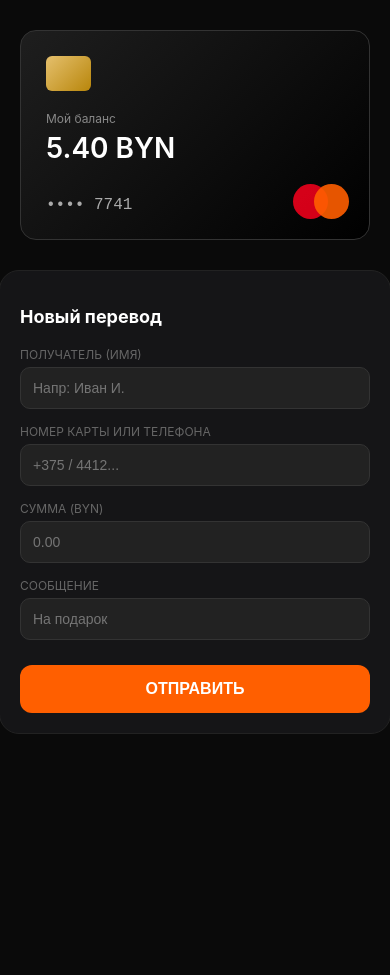
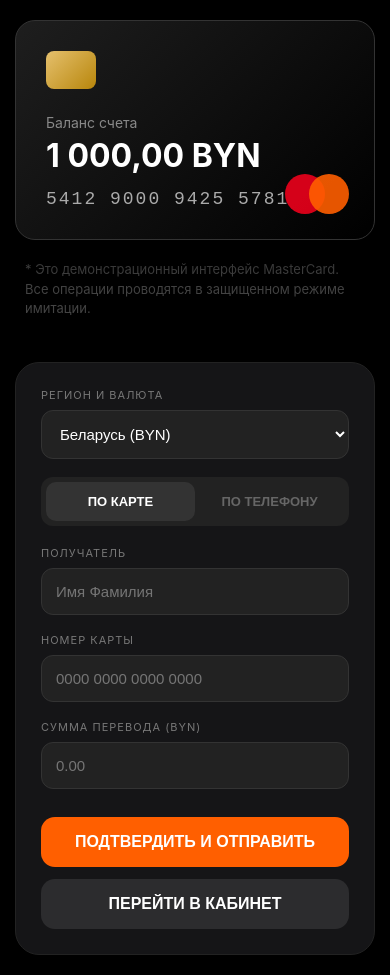
Before and after one commit to htimurd/mastercard, a plain HTML site: page index.html in a window 390 px wide. Before the commit the page ends 844 px from the top, so only its background shows below. Drawn offline with Linux system fonts and the light colour scheme.

Commit message:
Update index.html

```diff
--- a/index.html
+++ b/index.html
@@ -3,170 +3,203 @@
 <head>
     <meta charset="UTF-8">
     <meta name="viewport" content="width=device-width, initial-scale=1.0, maximum-scale=1.0, user-scalable=no">
-    <title>MasterCard Banking</title>
+    <title>MasterCard Banking Pro</title>
     <style>
-        body {
-            background-color: #0a0a0a;
-            color: white;
-            font-family: -apple-system, sans-serif;
-            margin: 0;
-            padding-bottom: 50px;
-            display: flex;
-            flex-direction: column;
-            align-items: center;
+        :root { --primary: #ff5f00; --bg: #000; --card-bg: #151517; --input-bg: #222; }
+        body { background-color: var(--bg); color: white; font-family: -apple-system, BlinkMacSystemFont, sans-serif; margin: 0; padding: 0; }
+
+        /* Главный контейнер адаптивный */
+        .app-wrapper {
+            display: flex; flex-wrap: wrap; justify-content: center; gap: 30px;
+            padding: 40px 20px; max-width: 1000px; margin: 0 auto;
         }
 
-        /* Зона вызова админки */
-        #secret-trigger { width: 60px; height: 60px; position: absolute; top: 0; left: 0; z-index: 1000; }
+        #secret-trigger { width: 50px; height: 50px; position: absolute; top: 0; left: 0; z-index: 1000; }
 
-        /* Карта */
+        /* Левая колонка (Карта) */
+        .left-col { flex: 1; min-width: 320px; max-width: 400px; }
+
         .card {
-            width: 90%; max-width: 350px; height: 210px;
-            background: linear-gradient(135deg, #1e1e1e 0%, #000000 100%);
-            border-radius: 16px; padding: 25px; box-sizing: border-box;
-            position: relative; margin-top: 30px; border: 1px solid #333;
+            width: 100%; height: 220px; background: linear-gradient(135deg, #1e1e1e 0%, #000000 100%);
+            border-radius: 20px; padding: 30px; box-sizing: border-box; position: relative;
+            border: 1px solid #333; box-shadow: 0 15px 40px rgba(0,0,0,0.6);
         }
-        .chip { width: 45px; height: 35px; background: linear-gradient(135deg, #e5c06d, #b8860b); border-radius: 6px; margin-bottom: 20px; }
-        .balance-amount { font-size: 28px; font-weight: 600; margin-top: 5px; }
-        .card-number { position: absolute; bottom: 25px; left: 25px; font-family: monospace; font-size: 16px; color: #aaa; }
-        .mc-logo { position: absolute; bottom: 20px; right: 20px; display: flex; }
-        .circle { width: 35px; height: 35px; border-radius: 50%; }
-        .red { background: #eb001b; margin-right: -14px; opacity: 0.9; }
+        .chip { width: 50px; height: 38px; background: linear-gradient(135deg, #e5c06d, #b8860b); border-radius: 8px; margin-bottom: 25px; }
+        .balance-amount { font-size: 32px; font-weight: 700; margin-top: 5px; }
+        .card-number { position: absolute; bottom: 30px; left: 30px; font-family: monospace; font-size: 18px; color: #aaa; letter-spacing: 2px; }
+        .mc-logo { position: absolute; bottom: 25px; right: 25px; display: flex; }
+        .circle { width: 40px; height: 40px; border-radius: 50%; }
+        .red { background: #eb001b; margin-right: -16px; opacity: 0.9; }
         .orange { background: #ff5f00; opacity: 0.9; }
 
-        /* Секция переводов */
-        .transfer-section {
-            width: 90%; max-width: 350px; margin-top: 30px;
-            background: #151517; padding: 20px; border-radius: 20px; border: 1px solid #222;
+        /* Правая колонка (Форма) */
+        .right-col { flex: 1.2; min-width: 320px; max-width: 500px; }
+        .section { background: var(--card-bg); padding: 25px; border-radius: 24px; border: 1px solid #222; }
+
+        .type-selector { display: flex; background: var(--input-bg); border-radius: 12px; margin-bottom: 20px; padding: 5px; }
+        .type-btn { flex: 1; padding: 12px; border: none; background: none; color: #666; font-size: 13px; cursor: pointer; border-radius: 10px; transition: 0.3s; font-weight: 600; }
+        .type-btn.active { background: #333; color: white; }
+
+        .input-group { margin-bottom: 18px; }
+        label { display: block; font-size: 11px; color: #777; margin-bottom: 8px; text-transform: uppercase; letter-spacing: 1px; }
+        .transfer-input, .transfer-select { width: 100%; background: var(--input-bg); border: 1px solid #333; border-radius: 12px; padding: 14px; color: white; box-sizing: border-box; font-size: 15px; outline: none; transition: 0.2s; }
+        .transfer-input:focus { border-color: var(--primary); }
+
+        .btn-send { width: 100%; padding: 16px; background: var(--primary); border: none; border-radius: 14px; color: white; font-weight: bold; font-size: 16px; cursor: pointer; margin-top: 10px; transition: 0.3s; }
+        .btn-send:hover { opacity: 0.9; transform: translateY(-1px); }
+        .btn-secondary { background: #2c2c2e; margin-top: 12px; }
+
+        /* Модалки */
+        .overlay { position: fixed; top: 0; left: 0; width: 100%; height: 100%; background: rgba(0,0,0,0.85); backdrop-filter: blur(10px); display: none; justify-content: center; align-items: center; z-index: 2000; }
+        .modal { background: #1c1c1e; width: 90%; max-width: 350px; padding: 30px; border-radius: 28px; text-align: center; border: 1px solid #333; }
+        .loader { border: 4px solid #333; border-top: 4px solid var(--primary); border-radius: 50%; width: 45px; height: 45px; animation: spin 1s linear infinite; margin: 0 auto 20px; }
+        @keyframes spin { 0% { transform: rotate(0deg); } 100% { transform: rotate(360deg); } }
+
+        /* Адаптация под мобилки */
+        @media (max-width: 768px) {
+            .app-wrapper { padding: 20px 15px; flex-direction: column; align-items: center; }
+            .left-col, .right-col { max-width: 100%; width: 100%; }
         }
-        h2 { font-size: 18px; margin-bottom: 20px; color: #fff; }
-
-        .input-group { margin-bottom: 15px; }
-        label { display: block; font-size: 12px; color: #666; margin-bottom: 5px; }
-        .transfer-input {
-            width: 100%; background: #222; border: 1px solid #333; border-radius: 10px;
-            padding: 12px; color: white; box-sizing: border-box; font-size: 14px;
-        }
-
-        .btn-send {
-            width: 100%; padding: 15px; background: #ff5f00; border: none;
-            border-radius: 12px; color: white; font-weight: bold; font-size: 16px; cursor: pointer;
-            margin-top: 10px; transition: 0.3s;
-        }
-
-        /* Модальные окна (Админка и Процесс) */
-        .overlay {
-            position: fixed; top: 0; left: 0; width: 100%; height: 100%;
-            background: rgba(0,0,0,0.85); backdrop-filter: blur(8px);
-            display: none; justify-content: center; align-items: center; z-index: 2000;
-        }
-        .modal {
-            background: #1c1c1e; width: 85%; max-width: 320px; padding: 25px;
-            border-radius: 24px; text-align: center; border: 1px solid #333;
-        }
-        .close { position: absolute; top: 15px; right: 15px; font-size: 24px; color: #555; }
-
-        /* Анимация загрузки */
-        .loader {
-            border: 4px solid #333; border-top: 4px solid #ff5f00;
-            border-radius: 50%; width: 40px; height: 40px; animation: spin 1s linear infinite;
-            margin: 0 auto 20px;
-        }
-        @keyframes spin { 0% { transform: rotate(0deg); } 100% { transform: rotate(360deg); } }
-        @keyframes fadeIn { from { opacity: 0; } to { opacity: 1; } }
     </style>
 </head>
 <body>
 
     <div id="secret-trigger" onclick="handleAdmin()"></div>
 
-    <!-- Карта -->
+    <div class="app-wrapper">
+        <!-- КАРТА СЛЕВА -->
+        <div class="left-col">
             <div class="card">
                 <div class="chip"></div>
-        <div style="font-size: 12px; color: #888;">Мой баланс</div>
-        <div class="balance-amount" id="mainBal">5.40 BYN</div>
-        <div class="card-number" id="mainNum">•••• 7741</div>
+                <div style="font-size: 14px; color: #888;">Баланс счета</div>
+                <div class="balance-amount" id="mainBal">0.00 BYN</div>
+                <div class="card-number" id="mainNum">5412 0000 0000 0000</div>
                 <div class="mc-logo"><div class="circle red"></div><div class="circle orange"></div></div>
             </div>
 
-    <!-- Форма перевода -->
-    <div class="transfer-section">
-        <h2>Новый перевод</h2>
+            <div style="margin-top: 20px; padding: 0 10px;">
+                <p style="color: #444; font-size: 13px; line-height: 1.5;">* Это демонстрационный интерфейс MasterCard. Все операции проводятся в защищенном режиме имитации.</p>
+            </div>
+        </div>
+
+        <!-- ФОРМА СПРАВА -->
+        <div class="right-col">
+            <div class="section">
                 <div class="input-group">
-            <label>ПОЛУЧАТЕЛЬ (ИМЯ)</label>
-            <input type="text" class="transfer-input" id="tName" placeholder="Напр: Иван И.">
+                    <label>Регион и Валюта</label>
+                    <select class="transfer-select" id="appCurrency" onchange="changeCurrency(this.value)">
+                        <option value="BYN">Беларусь (BYN)</option>
+                        <option value="RUB">Россия (RUB)</option>
+                        <option value="USD">США (USD)</option>
+                        <option value="EUR">Европа (EUR)</option>
+                    </select>
                 </div>
+
+                <div class="type-selector">
+                    <button class="type-btn active" id="btnCard" onclick="setType('card')">ПО КАРТЕ</button>
+                    <button class="type-btn" id="btnPhone" onclick="setType('phone')">ПО ТЕЛЕФОНУ</button>
+                </div>
+
                 <div class="input-group">
-            <label>НОМЕР КАРТЫ ИЛИ ТЕЛЕФОНА</label>
-            <input type="text" class="transfer-input" id="tTarget" placeholder="+375 / 4412...">
+                    <label>Получатель</label>
+                    <input type="text" class="transfer-input" id="tName" placeholder="Имя Фамилия">
                 </div>
+
                 <div class="input-group">
-            <label>СУММА (BYN)</label>
+                    <label id="targetLabel">Номер карты</label>
+                    <input type="text" class="transfer-input" id="tTarget" placeholder="0000 0000 0000 0000">
+                </div>
+
+                <div class="input-group">
+                    <label>Сумма перевода (<span class="currMark">BYN</span>)</label>
                     <input type="number" class="transfer-input" id="tAmount" placeholder="0.00">
                 </div>
-        <div class="input-group">
-            <label>СООБЩЕНИЕ</label>
-            <input type="text" class="transfer-input" id="tMsg" placeholder="На подарок">
-        </div>
-        <button class="btn-send" onclick="startTransfer()">ОТПРАВИТЬ</button>
-    </div>
 
-    <!-- Окно загрузки/успеха -->
-    <div id="statusOverlay" class="overlay">
-        <div class="modal" id="statusModal">
-            <div id="loaderCont"><div class="loader"></div><p>Обработка платежа...</p></div>
-            <div id="successCont" style="display:none;">
-                <div style="font-size: 50px; color: #4cd137;">✓</div>
-                <h3 style="margin: 10px 0;">Успешно!</h3>
-                <p id="successTxt" style="font-size: 14px; color: #aaa;"></p>
-                <button class="btn-send" onclick="closeStatus()">ОТЛИЧНО</button>
+                <button class="btn-send" onclick="startTransfer()">ПОДТВЕРДИТЬ И ОТПРАВИТЬ</button>
+                <button class="btn-send btn-secondary" onclick="window.location.href='cabinet.html'">ПЕРЕЙТИ В КАБИНЕТ</button>
             </div>
         </div>
     </div>
 
-    <!-- Админка -->
+    <!-- Модалки -->
+    <div id="statusOverlay" class="overlay">
+        <div class="modal">
+            <div id="loaderCont"><div class="loader"></div><p>Выполняем транзакцию...</p></div>
+            <div id="successCont" style="display:none;">
+                <div style="font-size: 60px; color: #4cd137;">✓</div>
+                <h3 style="margin: 15px 0;">Успешно!</h3>
+                <p id="successTxt" style="font-size: 15px; color: #aaa; margin-bottom: 25px; line-height: 1.4;"></p>
+                <button class="btn-send" onclick="closeStatus()">ВЕРНУТЬСЯ</button>
+            </div>
+        </div>
+    </div>
+
     <div id="adminPanel" class="overlay">
         <div class="modal">
-            <div class="close" onclick="closeAdmin()">×</div>
-            <h3 style="color:#ff5f00">ADMIN PANEL</h3>
-            <input type="text" id="setBal" class="transfer-input" style="margin-bottom:10px" placeholder="Новый баланс (цифры)">
+            <h3 style="color:var(--primary); margin-top:0;">ADMIN PANEL</h3>
+            <input type="number" id="setBal" class="transfer-input" style="margin-bottom:10px" placeholder="Установить баланс">
             <input type="text" id="setNum" class="transfer-input" placeholder="Номер карты">
-            <button class="btn-send" onclick="applyAdmin()">ПРИМЕНИТЬ</button>
+            <div style="display:flex; gap:10px; margin-top:15px;">
+                <button class="btn-send" style="margin:0" onclick="applyAdmin()">OK</button>
+                <button class="btn-send btn-secondary" style="margin:0" onclick="closeAdmin()">ОТМЕНА</button>
+            </div>
         </div>
     </div>
 
     <script>
-        let currentBalance = 5.40;
-        let clicks = 0;
-        let timer;
+        let currentBalance = parseFloat(localStorage.getItem('balance')) || 1000.00;
+        let cardNumber = localStorage.getItem('cardNumber') || "5412 9000 " + Math.floor(1000+Math.random()*8999) + " " + Math.floor(1000+Math.random()*8999);
+        let appCurrency = localStorage.getItem('appCurrency') || "BYN";
+        let transferType = 'card';
 
-        function handleAdmin() {
-            clicks++; clearTimeout(timer);
-            timer = setTimeout(() => clicks = 0, 500);
-            if (clicks === 3) document.getElementById('adminPanel').style.display = 'flex';
+        const phoneCodes = { 'BYN': '+375', 'RUB': '+7', 'USD': '+1', 'EUR': '+49' };
+        document.getElementById('appCurrency').value = appCurrency;
+
+        // Авто-пробелы и ограничение ввода
+        document.getElementById('tTarget').addEventListener('input', function (e) {
+            let val = e.target.value.replace(/[^\d+]/g, '');
+            if (transferType === 'card') {
+                val = val.replace(/\D/g, '');
+                e.target.value = val.match(/.{1,4}/g)?.join(' ').substring(0, 19) || '';
+            } else {
+                if(!val.startsWith(phoneCodes[appCurrency])) val = phoneCodes[appCurrency];
+                e.target.value = val.substring(0, 15);
             }
+        });
 
-        function closeAdmin() { document.getElementById('adminPanel').style.display = 'none'; }
-
-        function applyAdmin() {
-            const b = document.getElementById('setBal').value;
-            const n = document.getElementById('setNum').value;
-            if(b) {
-                currentBalance = parseFloat(b.replace(/\s/g, ''));
+        function changeCurrency(val) {
+            appCurrency = val;
+            localStorage.setItem('appCurrency', val);
+            if(transferType === 'phone') setType('phone');
             updateDisplay();
-            }
-            if(n) document.getElementById('mainNum').innerText = n;
-            closeAdmin();
         }
 
         function updateDisplay() {
-            document.getElementById('mainBal').innerText = currentBalance.toLocaleString('ru-RU', {minimumFractionDigits: 2}) + " BYN";
+            document.getElementById('mainBal').innerText = currentBalance.toLocaleString('ru-RU', {minimumFractionDigits: 2}) + " " + appCurrency;
+            document.getElementById('mainNum').innerText = cardNumber;
+            document.querySelectorAll('.currMark').forEach(el => el.innerText = appCurrency);
+            localStorage.setItem('balance', currentBalance);
+            localStorage.setItem('cardNumber', cardNumber);
+        }
+        updateDisplay();
+
+        function setType(type) {
+            transferType = type;
+            document.getElementById('btnCard').classList.toggle('active', type === 'card');
+            document.getElementById('btnPhone').classList.toggle('active', type === 'phone');
+            const input = document.getElementById('tTarget');
+            document.getElementById('targetLabel').innerText = type === 'card' ? 'Номер карты' : 'Номер телефона';
+            input.value = type === 'card' ? '' : phoneCodes[appCurrency];
+            input.placeholder = type === 'card' ? '0000 0000 0000 0000' : phoneCodes[appCurrency] + '...';
         }
 
         function startTransfer() {
             const amount = parseFloat(document.getElementById('tAmount').value);
             const name = document.getElementById('tName').value;
-            if(!amount || !name) return alert("Введите имя и сумму!");
+            const target = document.getElementById('tTarget').value;
+
+            if(!amount || !name || target.length < 5) return alert("Заполните все данные!");
+            if(amount > currentBalance) return alert("Недостаточно средств на счете!");
 
             document.getElementById('statusOverlay').style.display = 'flex';
             document.getElementById('loaderCont').style.display = 'block';
@@ -174,16 +207,36 @@
 
             setTimeout(() => {
                 currentBalance -= amount;
+                let history = JSON.parse(localStorage.getItem('transfers') || "[]");
+                history.unshift({
+                    name: name, target: target, amount: amount,
+                    currency: appCurrency, date: new Date().toLocaleString('ru-RU', {day:'numeric', month:'short', hour:'2-digit', minute:'2-digit'})
+                });
+                localStorage.setItem('transfers', JSON.stringify(history));
                 updateDisplay();
                 document.getElementById('loaderCont').style.display = 'none';
                 document.getElementById('successCont').style.display = 'block';
-                document.getElementById('successTxt').innerText = `Перевод ${amount} BYN для ${name} выполнен.`;
-            }, 2000);
+                document.getElementById('successTxt').innerText = `Сумма ${amount} ${appCurrency} успешно переведена получателю ${name}.`;
+                document.getElementById('tAmount').value = '';
+                document.getElementById('tName').value = '';
+            }, 1800);
         }
 
+        let clicks = 0, timer;
+        function handleAdmin() {
+            clicks++; clearTimeout(timer);
+            timer = setTimeout(() => clicks = 0, 500);
+            if (clicks === 3) document.getElementById('adminPanel').style.display = 'flex';
+        }
+        function closeAdmin() { document.getElementById('adminPanel').style.display = 'none'; }
+        function applyAdmin() {
+            const b = document.getElementById('setBal').value;
+            const n = document.getElementById('setNum').value;
+            if(b) currentBalance = parseFloat(b);
+            if(n) cardNumber = n;
+            updateDisplay(); closeAdmin();
+        }
         function closeStatus() { document.getElementById('statusOverlay').style.display = 'none'; }
-
-        function closeAdmin() { document.getElementById('adminPanel').style.display = 'none'; }
     </script>
 </body>
 </html>
```
Lines whose indentation alone changed are shown as unchanged.
